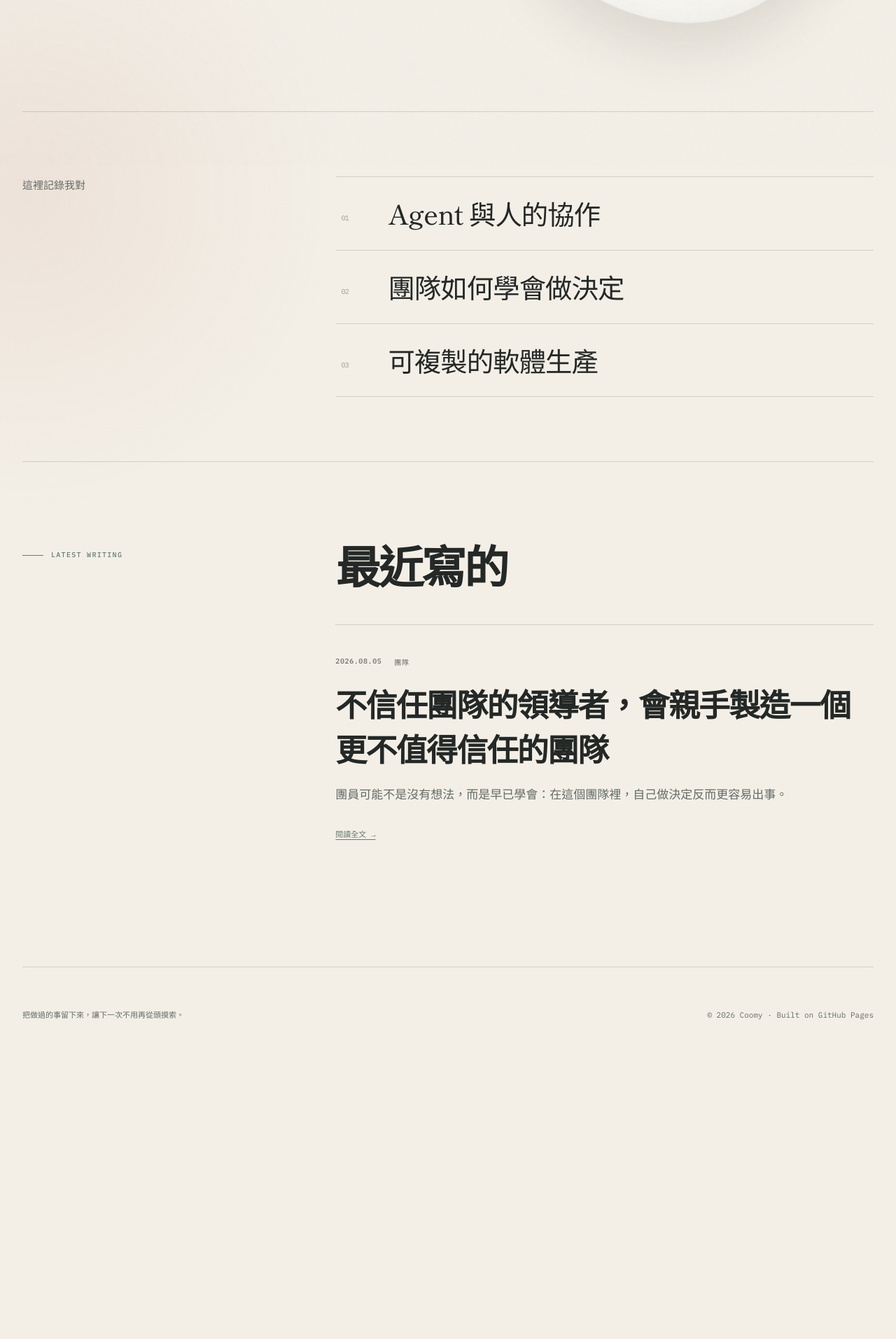
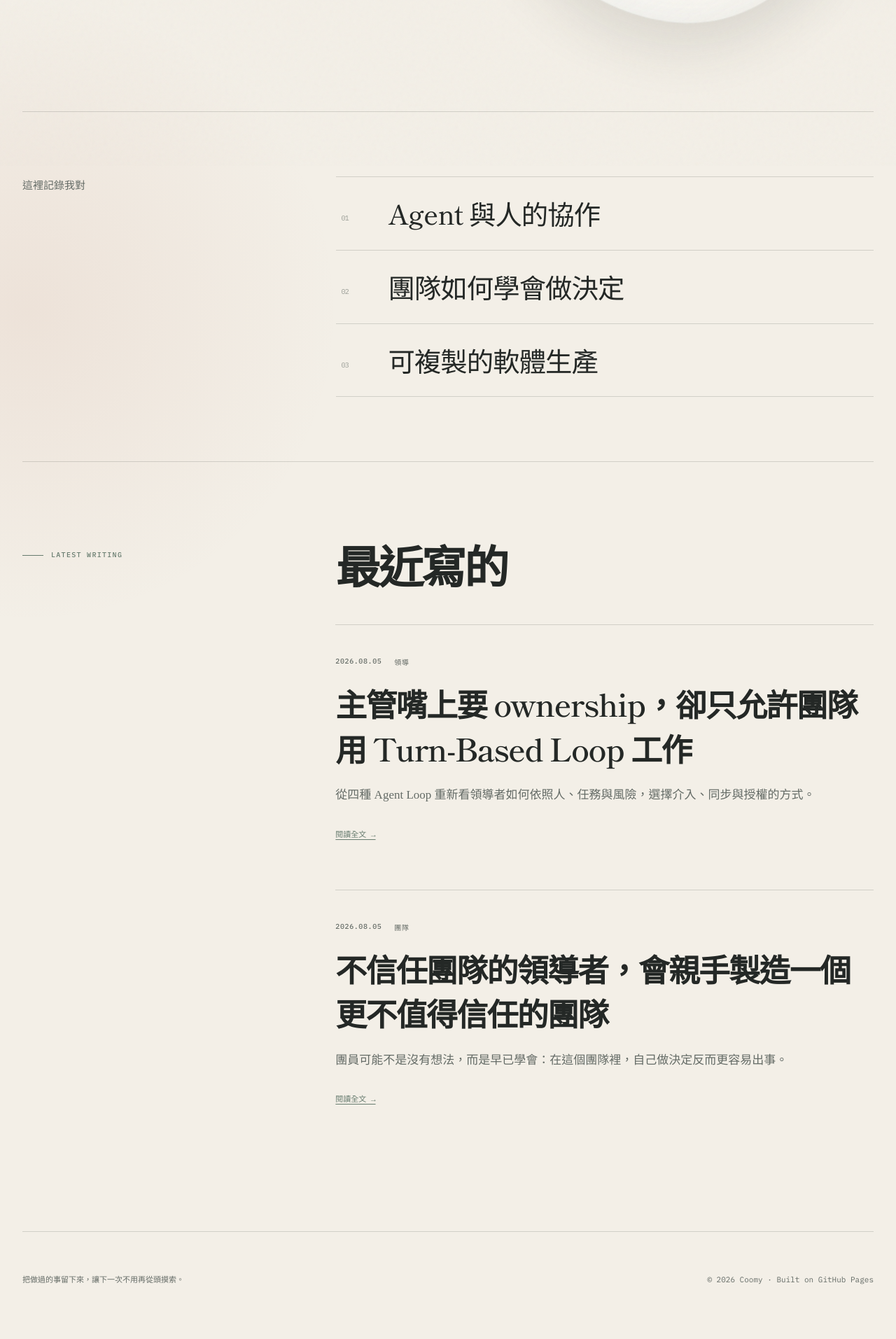
Before and after one commit to coomySF/coomySF.github.io, a Jekyll site: the page built from index.html, in a window 1280 px wide. Shown: the part 663-2576 px from the top of the page at 70% size. Built offline with Jekyll 4.4.1, drawn with Linux system fonts in a browser that asks for light colours; before the commit the page ends 2197 px from its top, so only the background shows below that; some of the changed lines change nothing that is shown.

Commit message:
Revert "Revert "publish leadership agent loop article""
This reverts commit 2d51302bbe63749975f00b4b2c0d894bab2c9d9d.

```diff
--- /dev/null
+++ b/_posts/2026-08-05-leadership-agent-loops.md
@@ -0,0 +1,178 @@
+---
+layout: post
+title: 主管嘴上要 ownership，卻只允許團隊用 Turn-Based Loop 工作
+description: 從四種 Agent Loop 重新看領導者如何依照人、任務與風險，選擇介入、同步與授權的方式。
+date: 2026-08-05 21:00:00 +0800
+tags: [領導, Agent, 團隊]
+---
+
+我最近在研究四種 Agent Loop：Turn-Based、Goal-Based、Time-Based 和 Proactive。
+
+<figure class="article-figure">
+  <img src="{{ '/assets/images/agent-loop-types-jiang-zhongqiao.gif' | relative_url }}" alt="四種 Agent Loop：回合制、目標制、時間制與主動式的流程圖">
+  <figcaption>四種 Agent Loop 中文版圖表。來源：<a href="https://www.linkedin.com/feed/update/urn:li:activity:7490224753459417088/">江中喬的 LinkedIn 貼文</a>；圖中原始署名為 DailyDoseofDS.com。</figcaption>
+</figure>
+
+原本我想的是，當 Agent 可以長時間工作後，要怎麼決定它何時被喚醒、可以自己跑多久、什麼時候應該停下，以及失控前要在哪裡把人拉回來。
+
+但看著這四種 Loop，我突然想到一件事：
+
+**領導者在管理專案時，其實也一直在替不同的人選擇 Loop。只是我們平常不會這樣說。**
+
+有些主管習慣下一個指令，等團員做完，再決定下一步。有些主管只給結果，讓團員自己找路。有些團隊靠固定會議維持節奏。也有些人不需要被提醒，看到問題就會自己往前推。
+
+真正有趣的地方不是哪一種最好，而是很多主管嘴上希望團隊有 ownership，實際上卻只允許團員用 Turn-Based Loop 工作：
+
+> 我說一步，你做一步；但最後我又怪你為什麼不主動。
+
+## 人不是 Agent，但這個類比可以照出管理問題
+
+我不是要說人和 Agent 一樣，可以被拆成 prompt、context 和 tool call。
+
+人有情緒、關係、動機與過去的經驗。當一個人沒有主動，不一定是流程設計造成的；也可能是能力、意願、生活狀態，甚至是他根本不同意這個目標。這些都不能被一張 Loop 表格消掉。
+
+但 Agent Loop 提供了一個很好用的視角。它讓我不只問「這個人主不主動」，而是往前多問幾件事：
+
+- 誰在喚醒這份工作？
+- 成員被喚醒後，可以自己跑到哪裡？
+- 哪些事情可以自行判斷，哪些需要回報？
+- 什麼訊號代表應該停下或求援？
+
+當這些問題沒有說清楚，「ownership」很容易變成領導者對團隊的性格要求，而不是一個可以被設計的工作環境。
+
+## Turn-Based：我說一步，你做一步
+
+Turn-Based 最直覺。
+
+主管交代一件事，團員完成後回來，主管再給下一步。它的優點是控制直接，偏差也容易被提早看見。
+
+所以 Turn-Based 並不是壞的管理方式。
+
+當成員第一次接觸某類任務、事故正在擴大、決定不可逆，或團隊還沒有足夠資訊時，逐步確認可能就是正確的選擇。這時候硬要成員自己判斷，並不叫授權，只是在把風險丟出去。
+
+問題出在 Turn-Based 變成預設，而且永遠不會結束。
+
+如果一個人每做一步都要請示，第一次偏差就被接管，久了之後，他最合理的選擇就是等待。因為自行判斷沒有明確收益，判斷錯誤卻要承擔額外風險。
+
+最後主管看到的，會是一個愈來愈不主動的團隊。接著他更確定「這群人果然不能放手」，於是給出更多逐步指令。
+
+這也是上一篇文章談到的不信任循環。但換成 Loop 的角度後，我們可以更具體地看見：**問題不只是不信任，而是團隊根本沒有離開 Turn-Based 的路徑。**
+
+## Goal-Based：不是說一句「你負責」就算授權
+
+Goal-Based 的做法是先定義結果，讓成員自己選擇路徑，在達成目標或遇到阻礙時回來。
+
+它比 Turn-Based 多了判斷空間，也更接近許多主管口中的 ownership。
+
+但 Goal-Based 最容易出現的誤會，就是主管只丟出一句「這件事你負責」，便以為自己完成授權。
+
+如果成員不知道什麼結果算完成、手上沒有必要資訊、不能做關鍵決定，也不知道什麼情況應該求援，那不是 Goal-Based，而是一個沒有操作環境的 Goal。
+
+Locke 與 Latham 回顧數十年的目標設定研究時，也沒有把「設定目標」寫成單一魔法。目標如何影響表現，還受到承諾、回饋、能力與任務複雜度影響。[Locke & Latham, 2002](https://doi.org/10.1037/0003-066X.57.9.705)
+
+這和我看管理工作的感覺很接近。真正能運作的 Goal-Based，至少要讓團員知道：
+
+- 我們要得到什麼結果？
+- 哪些判斷你可以自己做？
+- 你手上有哪些資訊、時間與權限？
+- 看到什麼訊號時，不應該繼續自己扛？
+- 我們會在什麼時候一起看結果與判斷過程？
+
+這些東西不是為了把所有細節重新管回來，而是讓成員知道自己真正擁有哪些空間。
+
+## Time-Based：固定同步是節奏，不是等開會才准處理問題
+
+Time-Based 是在固定時間檢查進度、風險與下一步。
+
+長週期專案很需要這種節奏。主管不必每一步介入，團員也知道下一個共同檢查點在哪裡。
+
+但 Time-Based 也很容易退化成固定報流水帳：每個人輪流說昨天做了什麼、今天要做什麼，說完之後，真正的阻礙仍然沒有人處理。
+
+Scrum Guide 對 cadence 的描述其實很清楚。固定事件是為了 inspection 與 adaptation；當團隊看到新的偏差，就應該盡快調整，而不是等到下一場會議才被允許改變。[Scrum Guide, 2020](https://scrumguides.org/docs/scrumguide/v2020/2020-Scrum-Guide-US.pdf)
+
+所以 Time-Based 的重點不是「幾天開一次會」，而是：
+
+**每次同步是否真的讓團隊更早看見問題，並改變下一步？**
+
+如果答案是否定的，會議只是在提供主管一種掌握感。團員仍然不確定哪些問題可以立即處理、哪些必須等主管拍板。
+
+反過來說，固定同步也不等於不信任。當任務很長、依賴很多，或風險會慢慢累積時，一個好的檢查節奏可以讓成員擁有更大的日常自主，因為大家已經約好何時一起校準。
+
+## Proactive：不是不等指令，而是知道哪裡不必等
+
+Proactive 最吸引人。
+
+成員自己發現問題、主動推進，需要時拉其他人進來，不必等主管逐項指示。這也是很多領導者理想中的團隊狀態。
+
+但 Proactive 不是一句「你們要更主動」就會發生。
+
+Gagné 與 Deci 在工作動機的自我決定理論回顧中，把支持自主的管理行為描述得很具體：理解並承認成員的觀點、鼓勵自我發起、減少不必要的壓力與控制，以及提供相關資訊與有意義的理由。[Gagné & Deci, 2005](https://selfdeterminationtheory.org/wp-content/uploads/2014/04/2005_GagneDeci_JOB_SDTtheory.pdf)
+
+這裡的重點不是領導者消失，而是控制方式改變。
+
+主管不再決定每一步怎麼走，但仍然要讓團隊知道：哪些事件可以自己啟動工作、可以動用哪些資源、哪些決定不可逆，以及什麼時候一定要停下來找人。
+
+如果這些都沒有，Proactive 很容易變成兩種極端：
+
+- 成員怕越權，所以依然什麼都等指令。
+- 成員直接往前衝，直到成本、風險或方向已經難以回頭。
+
+前者看起來沒有 ownership，後者看起來失控，但兩者可能來自同一個問題：**領導者要求主動，卻沒有提供主動所需的資訊與邊界。**
+
+## 四種 Loop 不是能力等級，也不是升級排行榜
+
+看到這裡，很容易把 Turn-Based 當初階，把 Proactive 當最高級。
+
+但我不認為它們應該被排成一條單向的成熟度階梯。
+
+同一位資深工程師，面對熟悉且可逆的產品決策時可以是 Proactive；遇到第一次處理的資安事故時，可能需要立刻切回 Turn-Based。相反地，一位新人也可能在自己熟悉、風險很低的範圍內主動推進。
+
+工作自主的研究也提醒我們，自主不是單一開關。一項整合 319 項研究、151,134 位參與者的 meta-analysis，將工作自主分成決策、方法與時間安排等不同面向，並發現它們影響工作動機與壓力的方式並不完全相同。[Muecke & Iseke, 2019](https://doi.org/10.5465/AMBPP.2019.145)
+
+這不能直接證明四種 Loop 是正確的管理模型，但它至少阻止我們把問題簡化成「給更多自由就會更好」。
+
+我現在更傾向用三個問題描述一個人的工作 Loop：
+
+1. **怎麼開始**：等主管指令、依固定時間，還是看到事件便能自行啟動？
+2. **能持續多久**：只做一步、做到明確結果，還是持續維護一個責任範圍？
+3. **能決定到哪裡**：哪些事情可以自行判斷，哪些風險必須升級？
+
+同一個人、同一個專案，在不同階段可以有不同答案。
+
+## 領導者真正要設計的，是 Loop 的切換條件
+
+如果四種 Loop 不是排名，那領導者最重要的工作就不是把所有人推向 Proactive，而是知道什麼時候應該切換。
+
+我目前會先看四件事：
+
+| 判斷條件 | 較適合的管理方式 |
+|---|---|
+| 成員第一次處理、錯誤不可逆、事故正在擴大 | 先用 Turn-Based，縮短每次判斷距離 |
+| 結果能說清楚、做法允許變動、成員已有基本能力 | 切到 Goal-Based，讓成員選擇路徑 |
+| 任務週期長、依賴多，但不需要持續介入 | 加入 Time-Based 檢查點，定期看風險與調整 |
+| 資訊、能力、權限與停止條件都清楚 | 允許 Proactive，在責任範圍內自行發現與推進工作 |
+
+這張表目前只是我的觀察框架，不是已經通過團隊績效驗證的管理量表。真正要讓它成立，我還需要補上四種真實管理場景、至少一次從錯誤 Loop 切換後的結果，以及一個能推翻這個框架的反例。
+
+但即使還在驗證，它已經改變了我看 ownership 的方式。
+
+下次當主管說「這個人就是不夠主動」，我不會先把它當成人格判斷。我會先回頭看：
+
+- 我們現在讓他用哪一種 Loop 工作？
+- 他有沒有離開這個 Loop 的條件？
+- 我們是在控制風險，還是只是習慣控制？
+- 第一次判斷不完美後，我們是一起看他當時掌握的資訊，還是立刻把決定收回來？
+
+好的領導力不是永遠放手，也不是永遠掌控。
+
+它比較像是：知道現在需要哪一種 Loop，也願意在條件改變時，把團隊切換到下一種工作方式。
+
+因為你不能把一個人關在 Turn-Based 裡，再用他不夠 Proactive，當作不授權給他的證據。
+
+## 參考資料
+
+- [江中喬：四種 Agent Loop 中文版圖表](https://www.linkedin.com/feed/update/urn:li:activity:7490224753459417088/)（圖中原始署名：DailyDoseofDS.com）
+- [Locke & Latham, 2002：Building a Practically Useful Theory of Goal Setting and Task Motivation](https://doi.org/10.1037/0003-066X.57.9.705)
+- [Gagné & Deci, 2005：Self-determination theory and work motivation](https://selfdeterminationtheory.org/wp-content/uploads/2014/04/2005_GagneDeci_JOB_SDTtheory.pdf)
+- [Muecke & Iseke, 2019：How Does Job Autonomy Influence Job Performance?](https://doi.org/10.5465/AMBPP.2019.145)
+- [Schwaber & Sutherland, 2020：The Scrum Guide](https://scrumguides.org/docs/scrumguide/v2020/2020-Scrum-Guide-US.pdf)
--- a/assets/css/style.css
+++ b/assets/css/style.css
@@ -353,6 +353,9 @@ nav a:hover::after { transform: scaleX(1); transform-origin: left; }
 .post-body p { margin: 1.5em 0; }
 .post-body strong { color: var(--clay); font-weight: 600; }
 .post-body a { color: var(--blue); text-decoration-color: color-mix(in srgb, var(--blue) 55%, transparent); }
+.post-body .article-figure { margin: 2.6em 0; }
+.post-body .article-figure img { display: block; width: 100%; height: auto; border: 1px solid var(--line); border-radius: 5px; box-shadow: 8px 8px 0 var(--paper-deep); }
+.post-body .article-figure figcaption { margin-top: 1.1em; color: var(--muted); font: 12px/1.75 var(--mono); }
 .post-body blockquote { margin: 2.3em 0; padding: 9px 0 9px 28px; border-left: 2px solid var(--clay); font-size: 21px; }
 .post-body ul, .post-body ol { padding-left: 1.35em; }
 .post-body li { margin: .65em 0; padding-left: .25em; }
```
Also changed, not shown: assets/images/agent-loop-types-jiang-zhongqiao.gif (added).
